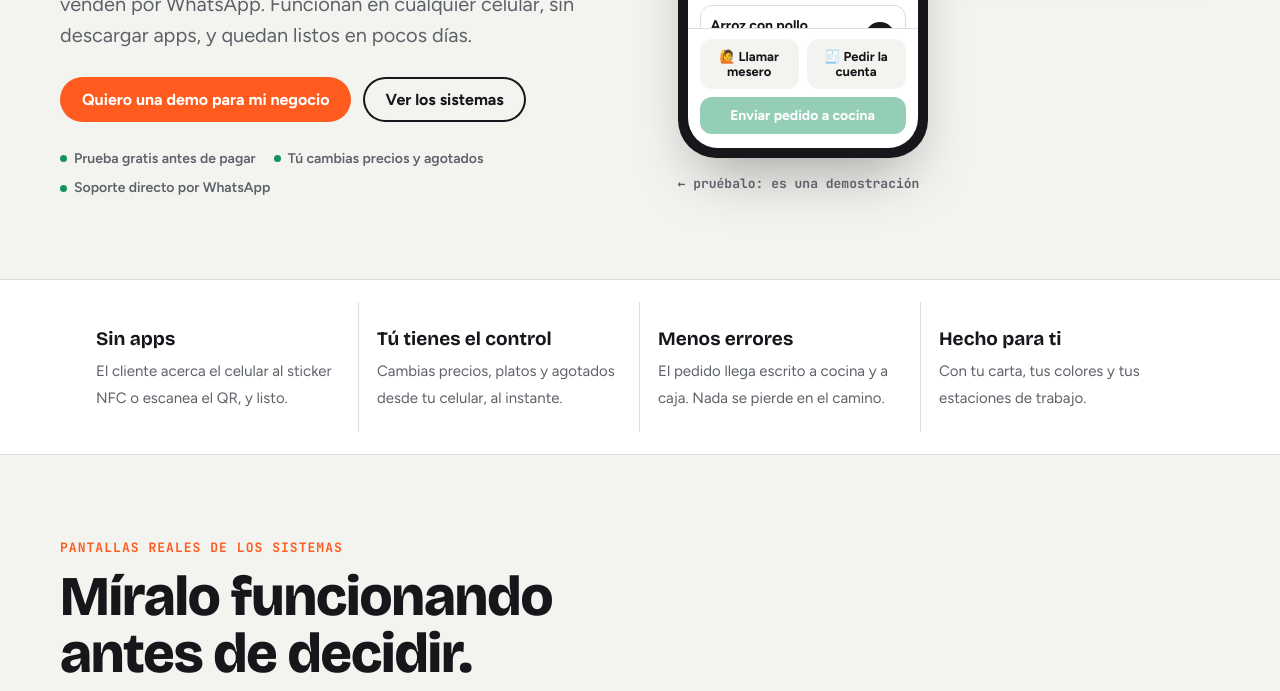
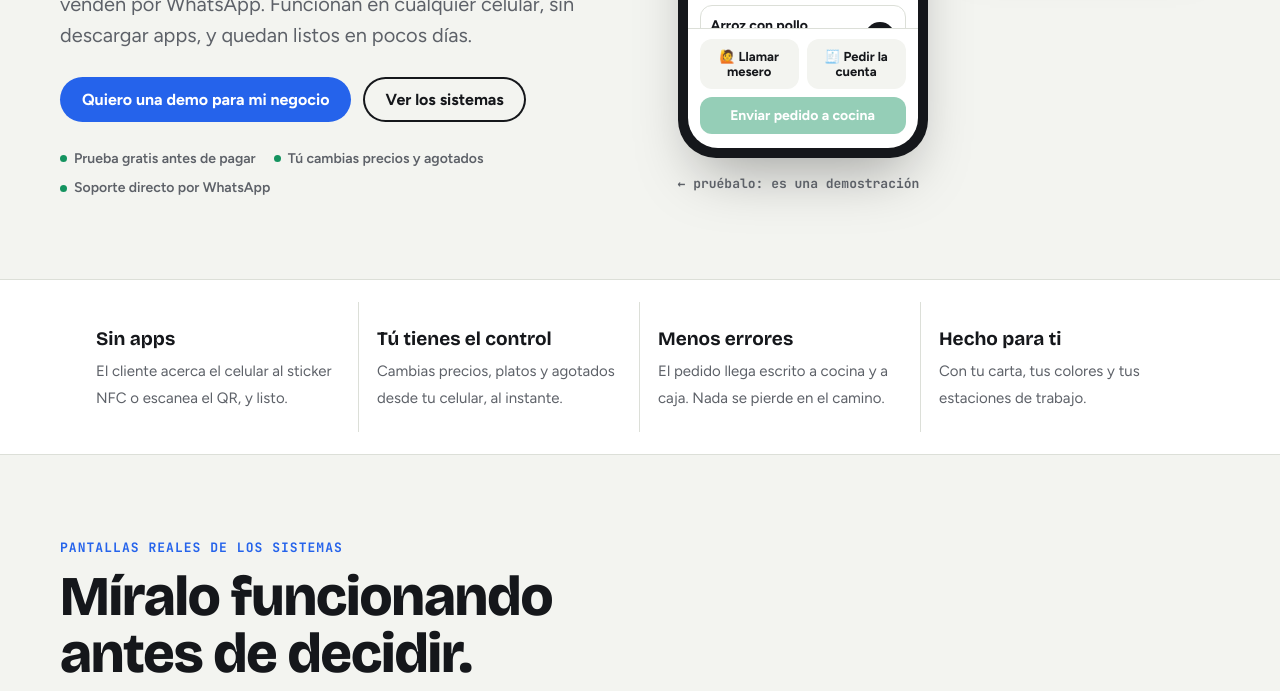
Before and after one commit to jibarraz-max/efiq, a plain HTML site: page index.html in a window 1280 px wide. Shown: the part 494-1185 px from the top of the page. Drawn offline with nearby package versions, Linux system fonts and the light colour scheme.

Commit message:
Color principal azul eléctrico
Co-Authored-By: Claude Opus 5.5 <noreply@anthropic.com>
Claude-Session: https://claude.ai/code/session_01J4WT2sJjRTh9VEisfBYVBL

```diff
--- a/index.html
+++ b/index.html
@@ -12,7 +12,7 @@
 /* Idea: la comanda. Papel térmico, tinta y una señal naranja; el sitio se lee como un pedido que viaja de la mesa a la caja. */
 :root{
   --paper:#f3f4f0; --card:#ffffff; --ink:#15171b; --muted:#5d6168; --line:#dcdfd8;
-  --signal:#ff5b1f; --signal-ink:#ffffff; --ok:#14935f; --ok-bg:#e3f4ec; --warn-bg:#fff1e6;
+  --signal:#2563eb; --signal-ink:#ffffff; --ok:#14935f; --ok-bg:#e3f4ec; --warn-bg:#e8efff;
   --display:"Bricolage Grotesque", "Arial Narrow", system-ui, sans-serif;
   --body:"Figtree", system-ui, -apple-system, "Segoe UI", sans-serif;
   --mono:"JetBrains Mono", ui-monospace, "Cascadia Mono", Consolas, monospace;
@@ -21,12 +21,12 @@
 @media (prefers-color-scheme: dark){
   :root:not([data-theme="light"]){
     --paper:#111316; --card:#1a1d21; --ink:#eef0ec; --muted:#a3a8ae; --line:#2b2f35;
-    --signal:#ff6a33; --ok:#3cc28a; --ok-bg:#16302a; --warn-bg:#33231a; color-scheme:dark;
+    --signal:#5b8cff; --ok:#3cc28a; --ok-bg:#16302a; --warn-bg:#18233f; color-scheme:dark;
   }
 }
 :root[data-theme="dark"]{
   --paper:#111316; --card:#1a1d21; --ink:#eef0ec; --muted:#a3a8ae; --line:#2b2f35;
-  --signal:#ff6a33; --ok:#3cc28a; --ok-bg:#16302a; --warn-bg:#33231a; color-scheme:dark;
+  --signal:#5b8cff; --ok:#3cc28a; --ok-bg:#16302a; --warn-bg:#18233f; color-scheme:dark;
 }
 *{box-sizing:border-box}
 html{scroll-behavior:smooth}
@@ -167,7 +167,7 @@ section{padding:84px 0}
 .inv .ag{color:#c2410c}
 .bar{height:6px;border-radius:9px;background:var(--line);overflow:hidden;width:70px}
 .bar span{display:block;height:100%;background:var(--ok)}
-.bar.bajo span{background:var(--signal)}
+.bar.bajo span{background:#e08a00}
 .agenda{display:grid;grid-template-columns:repeat(3,1fr);gap:6px}
 .agenda span{border-radius:9px;padding:8px 4px;text-align:center;font:700 12px var(--mono);background:var(--paper)}
 .agenda .x{background:var(--ink);color:var(--paper);text-decoration:line-through;opacity:.55}
```
